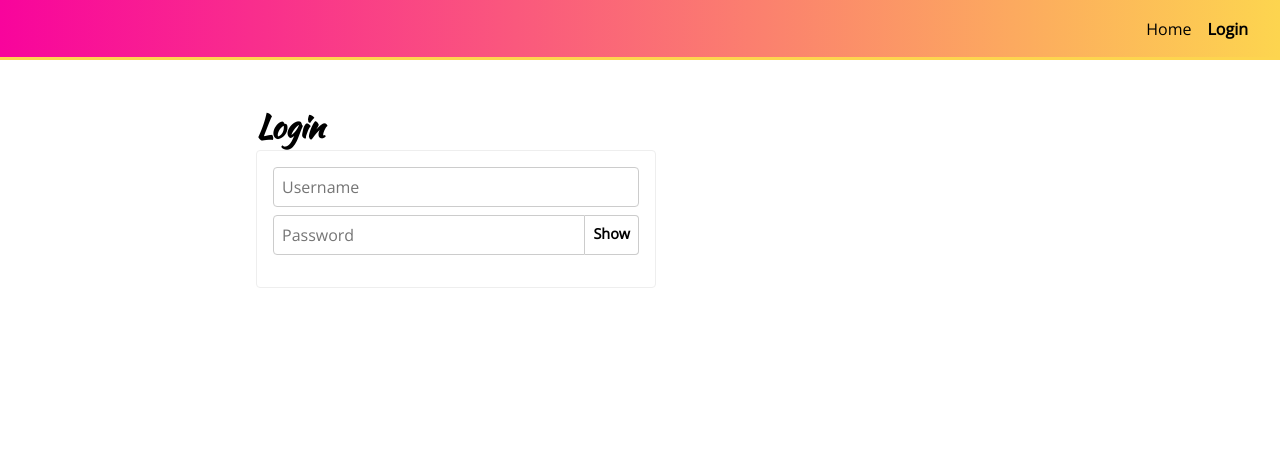
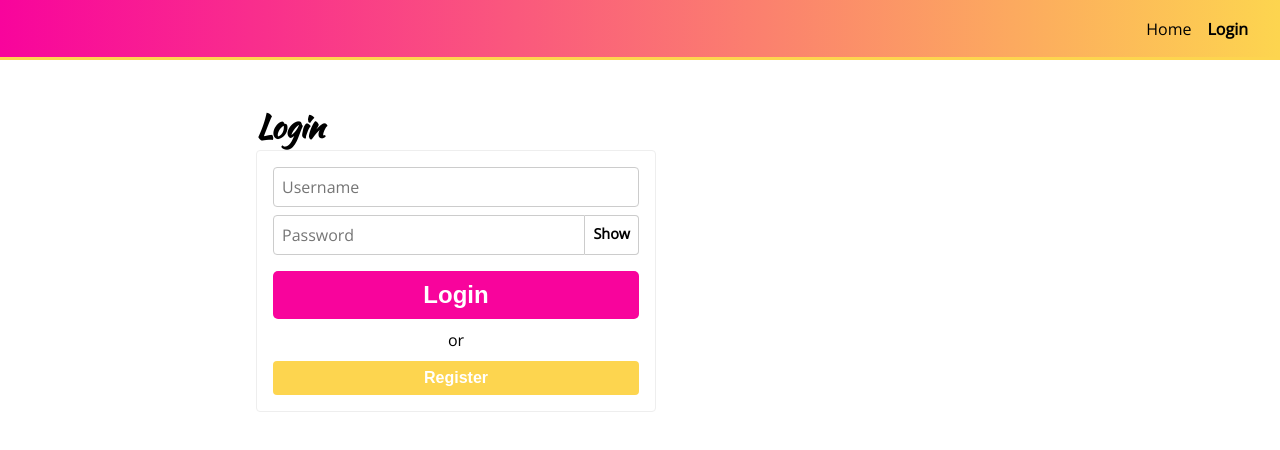
Before and after one commit to tichif/styled-components, a React (Create React App) app: page /login in a window 1280 px wide. Shown: the top 450 px of the page. Built offline with nearby package versions, Linux system fonts and the light colour scheme.

Commit message:
Add buttons and loading state

```diff
--- a/src/components/common/Button.js
+++ b/src/components/common/Button.js
@@ -2,7 +2,7 @@ import styled, { css } from 'styled-components';
 
 export const Button = styled.button`
   color: #fff;
-  background-color: ${(props) => (props.secondary ? '#000' : '#f8049c')};
+  background-color: ${(props) => (props.secondary ? '#fdd54f' : '#f8049c')};
   font-weight: bold;
   ${(props) =>
     props.large
--- a/src/components/pages/Login.js
+++ b/src/components/pages/Login.js
@@ -1,7 +1,7 @@
-import { useState } from 'react';
+import { useState, useEffect } from 'react';
 import styled from 'styled-components';
 
-import { Layout, Input, PasswordInput } from 'components/common';
+import { Layout, Input, PasswordInput, Button } from 'components/common';
 
 const Form = styled.form`
   width: 100%;
@@ -12,20 +12,44 @@ const Form = styled.form`
   box-sizing: border-box;
   color: #000;
   border-radius: 4px;
+
+  .alt-text {
+    text-align: center;
+    margin: 10px 0;
+  }
 `;
+
+let timeout;
 
 const Login = () => {
   const [formFields, setFormFields] = useState({ username: '', password: '' });
+  const [loading, setLoading] = useState(false);
 
   const handleInputChange = (e) => {
     e.persist();
     setFormFields((state) => ({ ...state, [e.target.name]: e.target.value }));
   };
 
+  const submitHandler = (e) => {
+    e.preventDefault();
+    setLoading(true);
+    timeout = setTimeout(() => {
+      setLoading(false);
+    }, 2000);
+  };
+
+  useEffect(() => {
+    return () => {
+      if (timeout) {
+        clearTimeout(timeout);
+      }
+    };
+  }, []);
+
   return (
     <Layout>
       <h1>Login</h1>
-      <Form>
+      <Form onSubmit={submitHandler}>
         <Input
           type='text'
           name='username'
@@ -38,6 +62,17 @@ const Login = () => {
           value={formFields.password}
           onChange={handleInputChange}
         />
+        <Button large type='submit' disabled={loading}>
+          {loading ? 'Loading...' : 'Login'}
+        </Button>
+        {!loading && (
+          <>
+            <div className='alt-text'>or</div>
+            <Button secondary type='button'>
+              Register
+            </Button>
+          </>
+        )}
       </Form>
     </Layout>
   );
```
